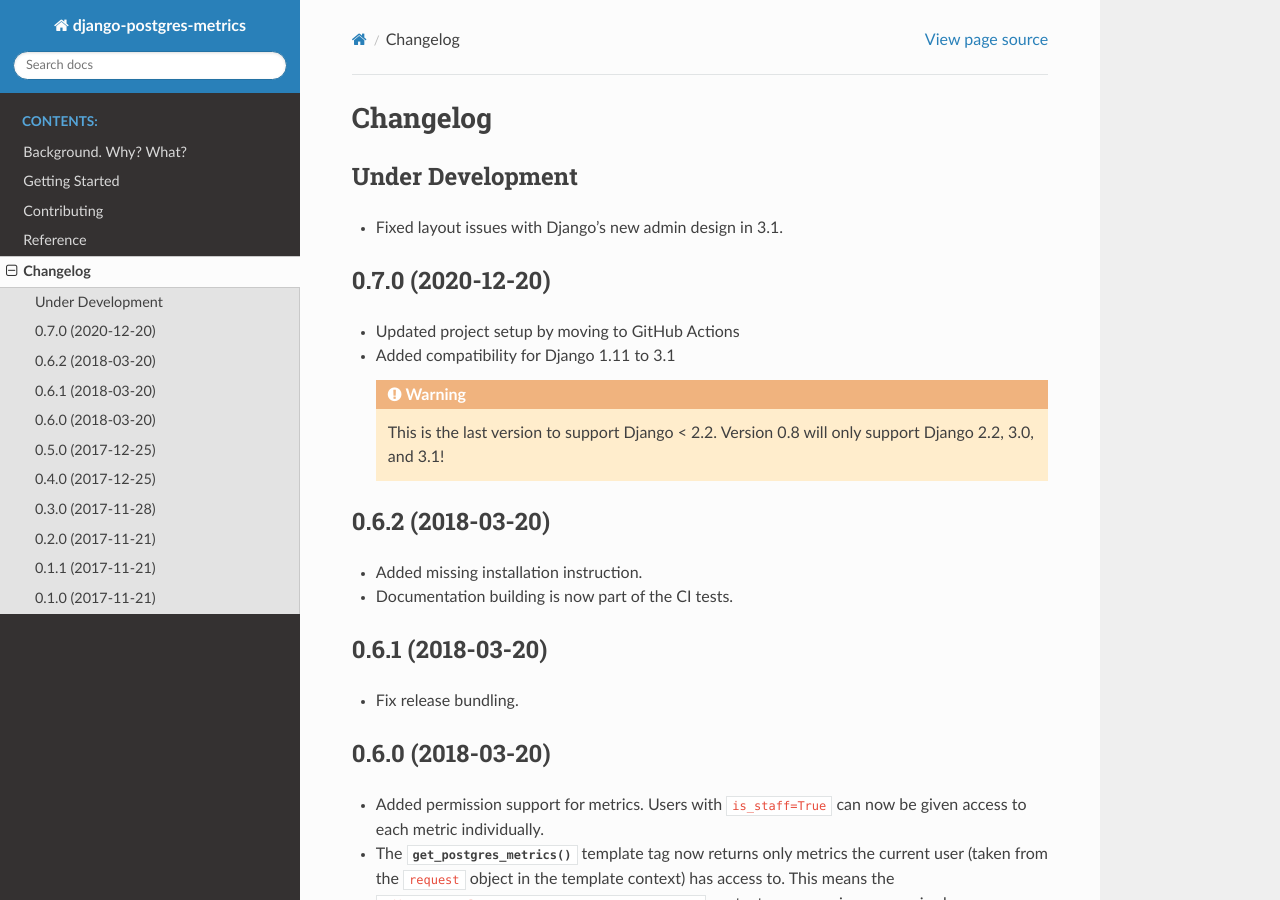
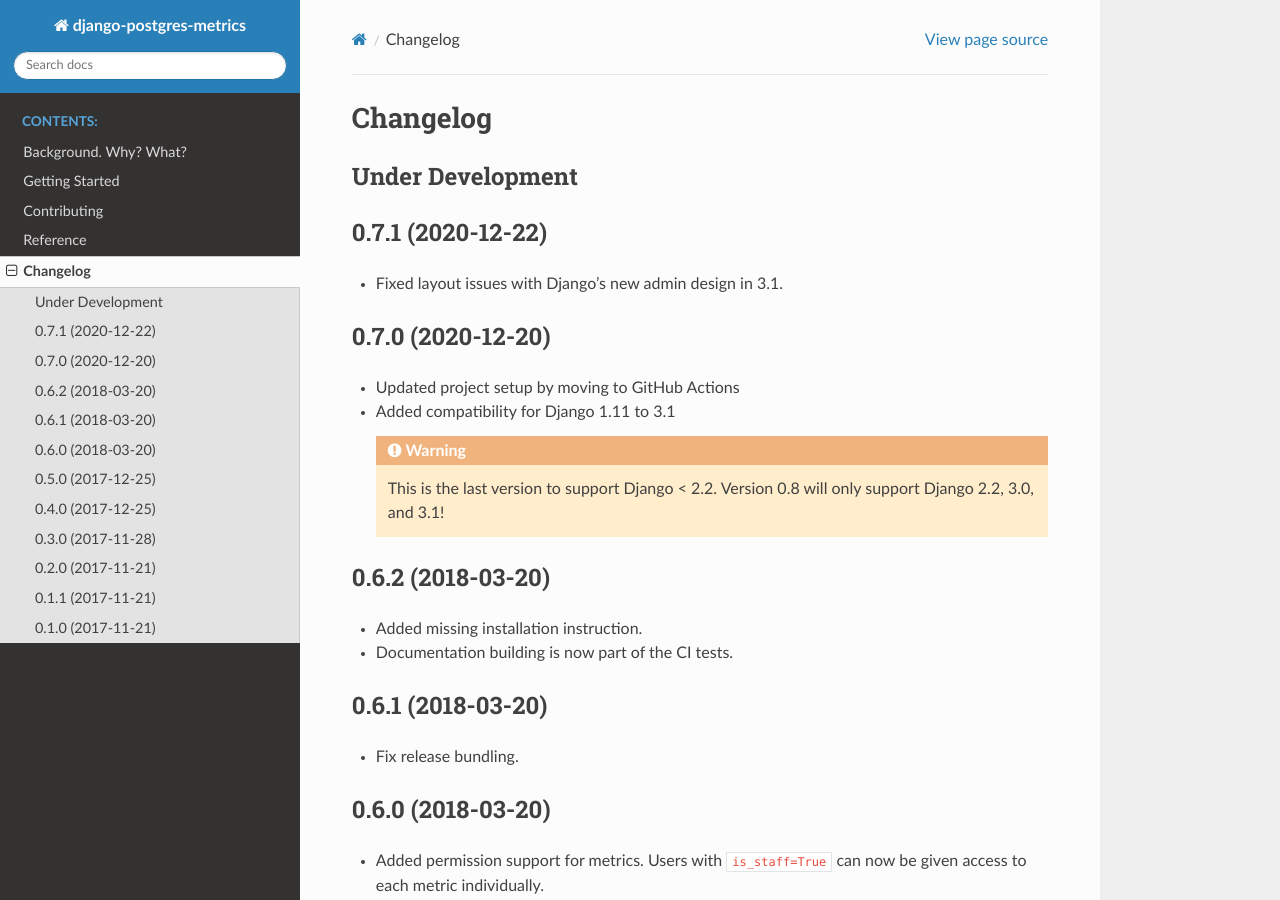
Before and after one commit to django-postgres-metrics/django-postgres-metrics, a Sphinx documentation site: the page built from docs/source/changelog.rst, in a window 1280 px wide and 900 px high. Built offline with Sphinx 7.4.7 and the Read the Docs theme 2.0.0, drawn with Linux system fonts in a browser that asks for light colours; pages that are not in the unit, such as notebooks, are missing from menus; the version number could not be read and is left out.

Commit message:
Prepare release 0.7.1

```diff
--- a/docs/source/changelog.rst
+++ b/docs/source/changelog.rst
@@ -6,6 +6,9 @@
 
 Under Development
 =================
+
+0.7.1 (2020-12-22)
+==================
 
 * Fixed layout issues with Django's new admin design in 3.1.
 
```
